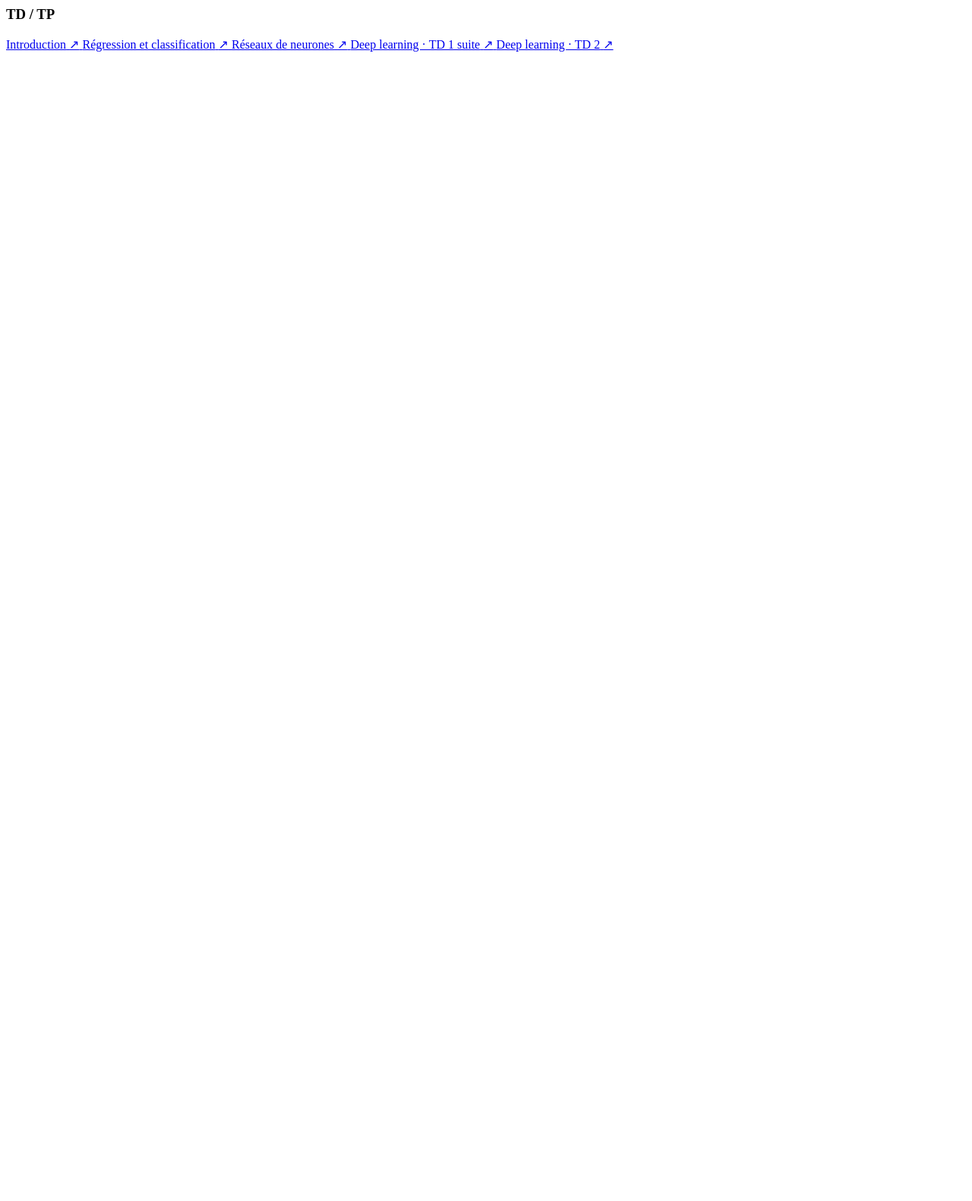
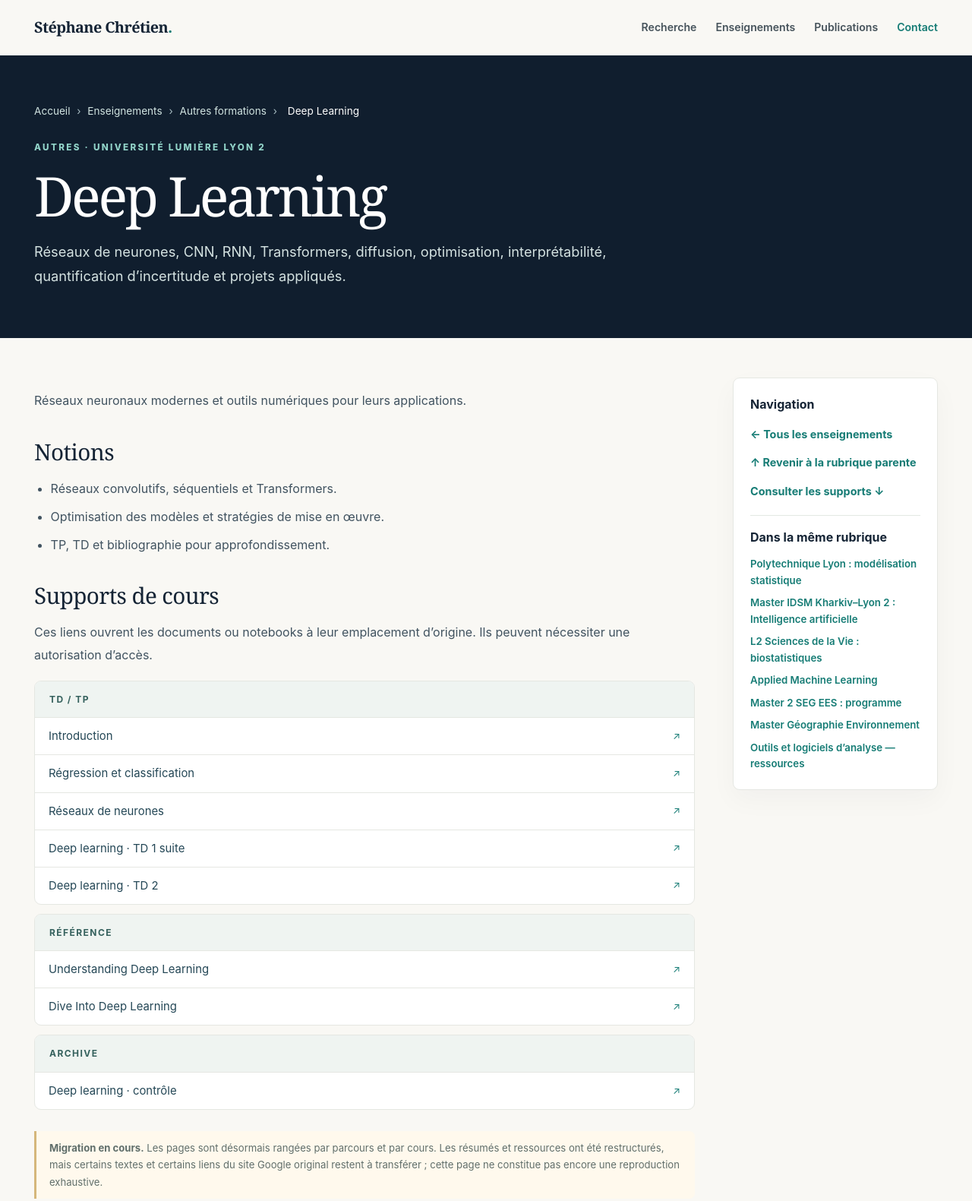
Before and after one commit to sgchretien/sgchretien.github.io, a plain HTML site: page enseignement/autres/master-data-science/deep-learning/index.html in a window 1280 px wide. Shown: the top 1581 px of the page at 76% size. Before the commit the page ends 800 px from the top, so only its background shows below. Drawn offline with Linux system fonts and the light colour scheme.

Commit message:
Revamp Deep Learning course page layout and content
Replaced old content with a new HTML structure for the Deep Learning course page, including updated metadata, navigation, and course resources.

```diff
--- a/enseignement/autres/master-data-science/deep-learning/index.html
+++ b/enseignement/autres/master-data-science/deep-learning/index.html
@@ -1,29 +1,211 @@
+
+<!doctype html>
+<html lang="fr">
+<head>
+  <meta charset="utf-8">
+  <meta name="viewport" content="width=device-width,initial-scale=1">
+  <meta name="description" content="Réseaux de neurones, CNN, RNN, Transformers, diffusion, optimisation, interprétabilité, quantification d’incertitude et projets appliqués.">
+  <title>Deep Learning · Stéphane Chrétien</title>
+  <link rel="stylesheet" href="../../../../assets/site.css">
+</head>
+
+<body class="course-page">
+
+<header class="topbar">
+  <div class="container topbar-inner">
+    <a class="brand" href="../../../../index.html">
+      Stéphane Chrétien<span class="dot">.</span>
+    </a>
+    <nav class="nav">
+      <a href="../../../../index.html#recherche">Recherche</a>
+      <a href="../../../index.html">Enseignements</a>
+      <a href="../../../../index.html#publications">Publications</a>
+      <a href="../../../../index.html#contact">Contact</a>
+    </nav>
+  </div>
+</header>
+
+<main>
+
+<section class="course-hero">
+  <div class="container">
+
+    <div class="breadcrumbs">
+      <a href="../../../../index.html">Accueil</a>
+      <span aria-hidden="true">›</span>
+      <a href="../../../index.html">Enseignements</a>
+      <span aria-hidden="true">›</span>
+      <a href="../../index.html">Autres formations</a>
+      <span aria-hidden="true">›</span>
+      <span>Deep Learning</span>
+    </div>
+
+    <div class="eyebrow">Autres · Université Lumière Lyon 2</div>
+
+    <h1>Deep Learning</h1>
+
+    <p class="subtitle">
+      Réseaux de neurones, CNN, RNN, Transformers, diffusion,
+      optimisation, interprétabilité, quantification d’incertitude
+      et projets appliqués.
+    </p>
+
+  </div>
+</section>
+
+<div class="container course-layout">
+
+  <article class="course-main">
+
+    <p>
+      Réseaux neuronaux modernes et outils numériques pour leurs applications.
+    </p>
+
+    <h2>Notions</h2>
+
+    <ul>
+      <li>Réseaux convolutifs, séquentiels et Transformers.</li>
+      <li>Optimisation des modèles et stratégies de mise en œuvre.</li>
+      <li>TP, TD et bibliographie pour approfondissement.</li>
+    </ul>
+
+    <h2 id="ressources">Supports de cours</h2>
+
+    <p>
+      Ces liens ouvrent les documents ou notebooks à leur emplacement
+      d’origine. Ils peuvent nécessiter une autorisation d’accès.
+    </p>
+
+    <div class="course-supports">
 
       <div class="support-group">
         <h3>TD / TP</h3>
+
         <a href="https://drive.google.com/file/d/11gXbCmOicvi9ancT9q_r7YNuBJ-0zy9Q/view?usp=sharing"
            target="_blank" rel="noopener noreferrer">
           <span>Introduction</span>
           <span aria-hidden="true">↗</span>
         </a>
+
         <a href="https://drive.google.com/file/d/1IVfJr5fhO6gNQLNrNF84uu2Ju5mazhEQ/view?usp=sharing"
            target="_blank" rel="noopener noreferrer">
           <span>Régression et classification</span>
           <span aria-hidden="true">↗</span>
         </a>
+
         <a href="https://drive.google.com/file/d/11gXbCmOicvi9ancT9q_r7YNuBJ-0zy9Q/view?usp=sharing"
            target="_blank" rel="noopener noreferrer">
           <span>Réseaux de neurones</span>
           <span aria-hidden="true">↗</span>
         </a>
+
         <a href="https://drive.google.com/file/d/15FycifHNhqRfsyX7jT0aBLnlCXw8itZ1/view?usp=sharing"
            target="_blank" rel="noopener noreferrer">
           <span>Deep learning · TD 1 suite</span>
           <span aria-hidden="true">↗</span>
         </a>
+
         <a href="https://drive.google.com/file/d/1DN5zgnGfEEvcwvRijeSSBv7EZxVMrwEs/view?usp=sharing"
            target="_blank" rel="noopener noreferrer">
           <span>Deep learning · TD 2</span>
           <span aria-hidden="true">↗</span>
         </a>
       </div>
+
+      <div class="support-group">
+        <h3>Référence</h3>
+
+        <a href="https://udlbook.github.io/"
+           target="_blank" rel="noopener noreferrer">
+          <span>Understanding Deep Learning</span>
+          <span aria-hidden="true">↗</span>
+        </a>
+
+        <a href="https://d2l.ai/"
+           target="_blank" rel="noopener noreferrer">
+          <span>Dive Into Deep Learning</span>
+          <span aria-hidden="true">↗</span>
+        </a>
+      </div>
+
+      <div class="support-group">
+        <h3>Archive</h3>
+
+        <a href="https://drive.google.com/file/d/1q8N1OwQo87VrOjxynsmVR5x-537zx0Gb/view?usp=sharing"
+           target="_blank" rel="noopener noreferrer">
+          <span>Deep learning · contrôle</span>
+          <span aria-hidden="true">↗</span>
+        </a>
+      </div>
+
+    </div>
+
+    <div class="content-status">
+      <strong>Migration en cours.</strong>
+      Les pages sont désormais rangées par parcours et par cours.
+      Les résumés et ressources ont été restructurés, mais certains
+      textes et certains liens du site Google original restent à
+      transférer ; cette page ne constitue pas encore une reproduction
+      exhaustive.
+    </div>
+
+  </article>
+
+  <aside class="course-aside">
+    <div class="aside-card">
+
+      <h3>Navigation</h3>
+
+      <a href="../../../index.html">← Tous les enseignements</a>
+      <a href="../../index.html">↑ Revenir à la rubrique parente</a>
+      <a href="#ressources">Consulter les supports ↓</a>
+
+      <div class="toc">
+        <h3>Dans la même rubrique</h3>
+
+        <a href="../../polytechnique-lyon/modelisation-statistique/index.html">
+          Polytechnique Lyon : modélisation statistique
+        </a>
+
+        <a href="../../master-idsm/ia/index.html">
+          Master IDSM Kharkiv–Lyon 2 : Intelligence artificielle
+        </a>
+
+        <a href="../../licence-sciences-de-la-vie/biostatistiques/index.html">
+          L2 Sciences de la Vie : biostatistiques
+        </a>
+
+        <a href="../../applied-machine-learning/index.html">
+          Applied Machine Learning
+        </a>
+
+        <a href="../../master-seg-ees/index.html">
+          Master 2 SEG EES : programme
+        </a>
+
+        <a href="../../master-geographie-environnement/index.html">
+          Master Géographie Environnement
+        </a>
+
+        <a href="../../outils-r/index.html">
+          Outils et logiciels d’analyse — ressources
+        </a>
+      </div>
+
+    </div>
+  </aside>
+
+</div>
+</main>
+
+<footer class="footer">
+  <div class="container">
+    <div class="bottom">
+      <span>© 2026 Stéphane Chrétien · Université Lumière Lyon 2</span>
+      <span>Pages de cours hébergées sur GitHub Pages</span>
+    </div>
+  </div>
+</footer>
+
+</body>
+</html>
```
Lines whose indentation alone changed are shown as unchanged.
